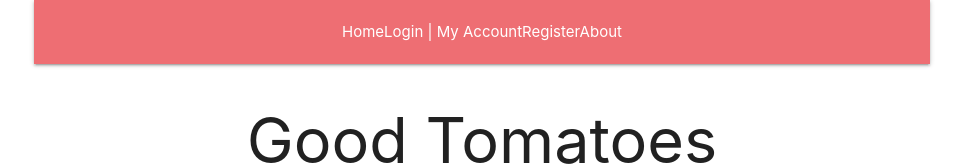
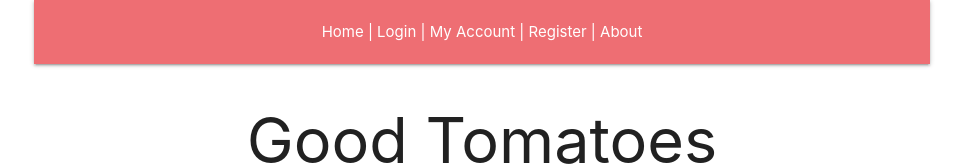
Before and after one commit to gbeaumont5/Front_end_homeless_helper, a React (Create React App) app: page / in a window 1280 px wide. Shown: the top 166 px of the page, without its empty margins (158-1121 px from the left). Built offline with nearby package versions, Linux system fonts and the light colour scheme; no server answers.

Commit message:
separated nav links in app.js

```diff
--- a/src/App.js
+++ b/src/App.js
@@ -28,7 +28,7 @@ class App extends React.Component {
     this.handleAddMember = this.handleAddMember.bind(this)
   }
 
-  async getMembers () {
+  async getMembers() {
     const response = await axios(`${baseURL}/members`)
     console.log(response);
 
@@ -39,7 +39,7 @@ class App extends React.Component {
     console.log(this.state.members);
   }
 
-  handleAddMember (member) {
+  handleAddMember(member) {
     const copyMembers = [...this.state.members, member]
     this.setState({
       members: copyMembers
@@ -53,14 +53,14 @@ class App extends React.Component {
         <Router className='nav'>
           <div className='container'>
             <nav>
-              <Link to='/'>Home</Link>
-              <Link to='/Login'>Login | My Account</Link>
-              <Link to='/NewMember'>Register</Link>
+              <Link to='/'>Home | </Link>
+              <Link to='/Login'>Login | My Account | </Link>
+              <Link to='/NewMember'>Register | </Link>
               <Link to='/About'>About</Link>
             </nav>
             <Route path='/' exact component={LandingPage} />
             <Route path='/Login' component={Login} />
-            <Route path="/NewMember" render={props => <NewMember handleAddMember = {this.handleAddMember} />} />
+            <Route path="/NewMember" render={props => <NewMember handleAddMember={this.handleAddMember} />} />
             {/*<Route path='/About' component={About} /> */}
           </div>
         </Router>
```
